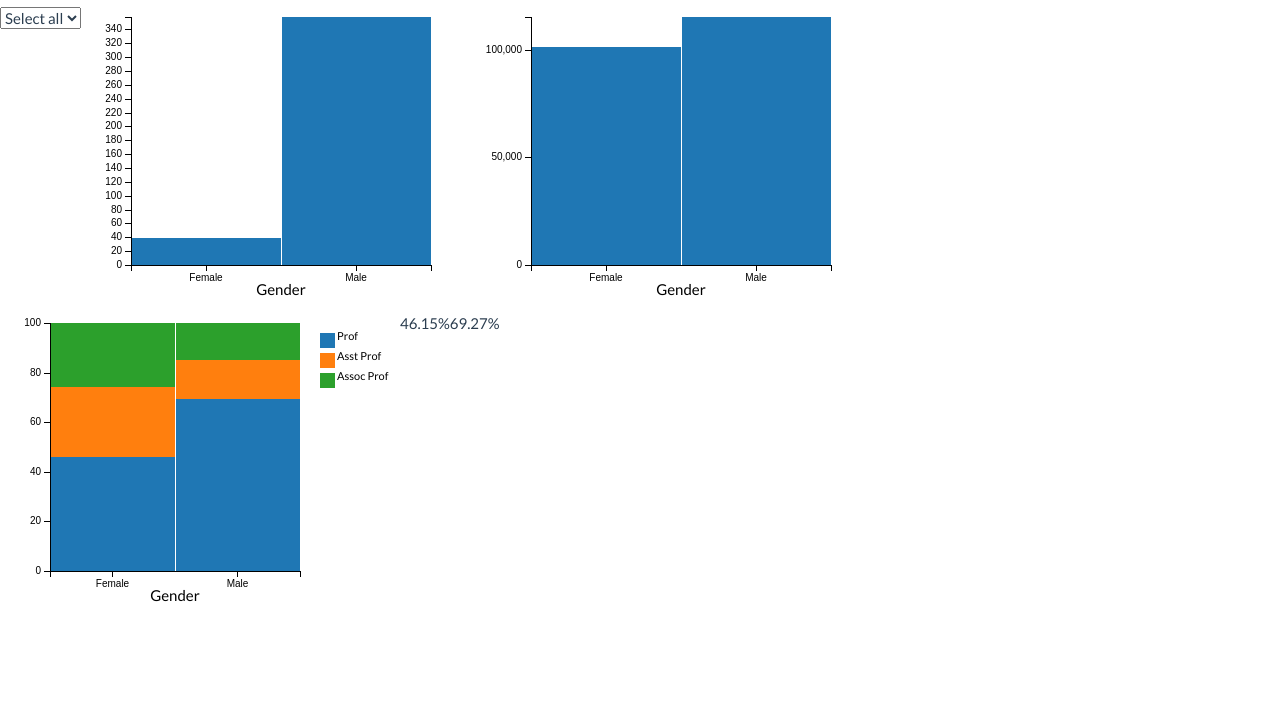
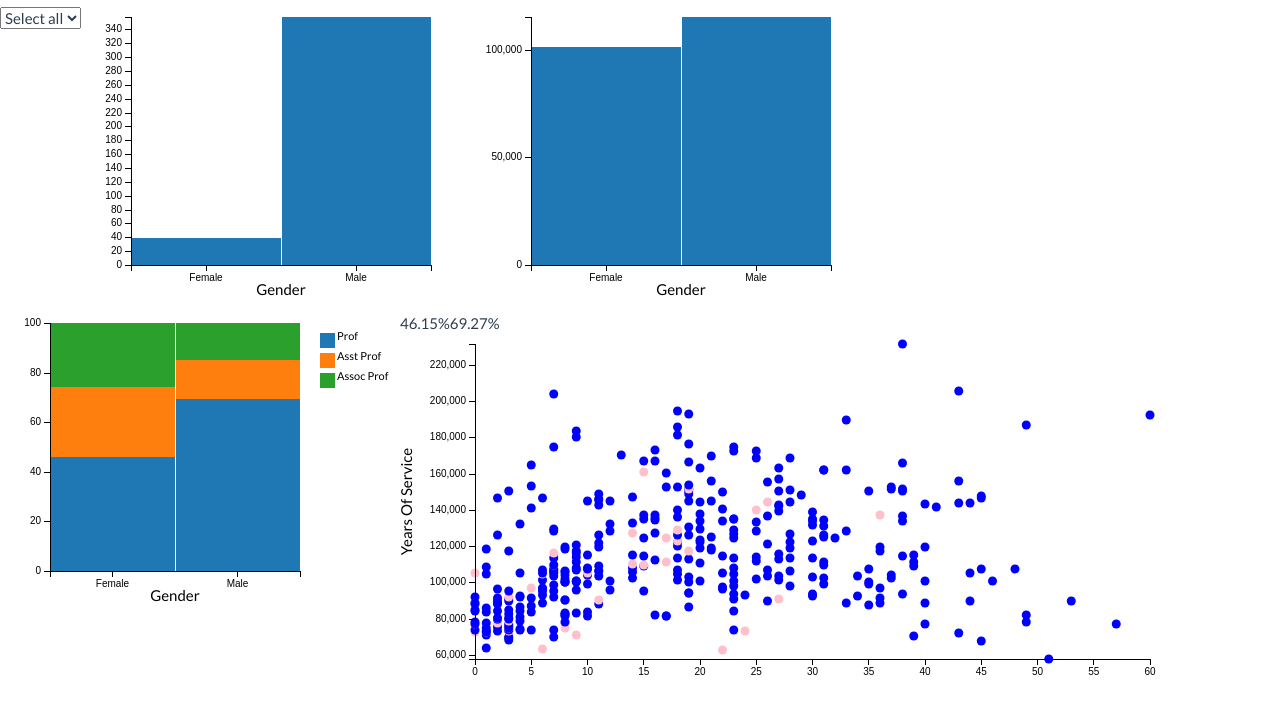
Before and after one commit to jdtiding/Dashboard, a plain HTML site: page index.html in a window 1280 px wide. Shown: the part 67-780 px from the top of the page. Drawn offline with Linux system fonts and the light colour scheme.

Commit message:
Added service salary correlation graph

```diff
--- a/index.html
+++ b/index.html
@@ -28,6 +28,7 @@
 <div id="rank-distribution"></div>
 <div class="number=box" id="percent-of-women-professors"></div>
 <div class="number=box" id="percent-of-men-professors"></div>
+<div id="service-salary"></div>
 
 </body>
 
--- a/static/js/graph.js
+++ b/static/js/graph.js
@@ -29,13 +29,16 @@ function makeGraphs(error, salaryData) {
   // change them for integers:
   salaryData.forEach(function (d) {
     d.salary = parseInt(d.salary);
-  })
+    //7-3 yrs_service to be changed to integer:
+    d.yrs_service = parseInt(d["yrs.service"]);
+  });
   // step 2 - add discipline selector next to the graph:
   show_discipline_selector(ndx);
 
   // step 6-1 for all genders women and men later see last video for more explanation
   show_percent_that_are_professors(ndx, "Female", "#percent-of-women-professors");
   show_percent_that_are_professors(ndx, "Male", "#percent-of-men-professors");
+
   // step 2 we pass our variable from ndx to function that is
   // going to draw a graph, call it whatever you like:
   show_gender_balance(ndx);
@@ -45,6 +48,9 @@ function makeGraphs(error, salaryData) {
 
   // step 5-1 show rank distribution:
   show_rank_distribution(ndx);
+
+  // step 7-1
+  show_service_to_salary_correlation(ndx);
 
   dc.renderAll();
 }
@@ -85,8 +91,8 @@ function show_percent_that_are_professors(ndx, gender, element) {
   );
   dc.numberDisplay(element)
     .formatNumber(d3.format(".2%"))
-  .valueAccessor(function(d) {
-    if(d.count == 0) {
+    .valueAccessor(function (d) {
+      if (d.count == 0) {
         return 0;
       } else {
         return (d.are_prof / d.count);
@@ -275,3 +281,62 @@ function show_rank_distribution(ndx) {
     .xAxisLabel("Gender")
     .yAxis().ticks(4);
 }
+
+// step 7-2 create function
+function show_service_to_salary_correlation(ndx) {
+
+  // 7-4-1 colors: we need to pick one of the attributes in our data
+  //set and map the values in that attribute to the colors that we want
+  // we choose gender:
+  var genderColors = d3.scale.ordinal()
+    .domain(["Female", "Male"])
+    .range(["pink", "blue"]);
+
+  // 7-2 we have to create 2 dimensions
+  //first years of service x- axis(min and max years of service)
+  var eDim = ndx.dimension(dc.pluck("yrs_service"));
+  // second dim function containg 2 pieces of information to plot the dots
+  // yrs.service x-coordinate, salary y-coordinate
+  var experienceDim = ndx.dimension(function (d) {
+    //7-4-2 we have to add the value to pick the color
+    // we are adding two here rank and sex
+    //but we need only sex - see video explanation
+    return [d.yrs_service, d.salary, d.rank, d.sex];
+  });
+  //creating a group:
+  var experienceSalaryGroup = experienceDim.group();
+
+  //creating dots on a scatter plot:
+  var minExperience = eDim.bottom(1)[0].yrs_service;
+  var maxExperience = eDim.top(1)[0].yrs_service;
+
+  //create scatter plot:
+  dc.scatterPlot("#service-salary")
+    .width(800)
+    .height(400)
+    .x(d3.scale.linear().domain([minExperience, maxExperience]))
+    //play with brushOn false/true to see what happens with the graph:
+    .brushOn(false)
+    //size of the dots:
+    .symbolSize(8)
+    //leaves room at the top
+    .clipPadding(10)
+    .yAxisLabel("Years Of Service")
+    //what will appear if you hover the mouse over the dot:
+    .title(function (d) {
+      //d.key[1] see varexpericneDim = d.salary
+      //7-4-4 we allso modify titel and adding rank
+      return d.key[2] + " earned" + d.key[1];
+    })
+    //7-4-4 we need to add color accessor from var experienceDim
+    // sex is array 3
+    .colorAccessor(function(d) {
+      return d.key[3];
+    })
+    //7-4-2 adding colors from 7-4-1 to our graph:
+    .colors(genderColors)
+    .dimension(experienceDim)
+    .group(experienceSalaryGroup)
+    .margins({ top: 10, right: 50, bottom: 75, left: 75 });
+
+}
```
Lines whose indentation alone changed are shown as unchanged.
